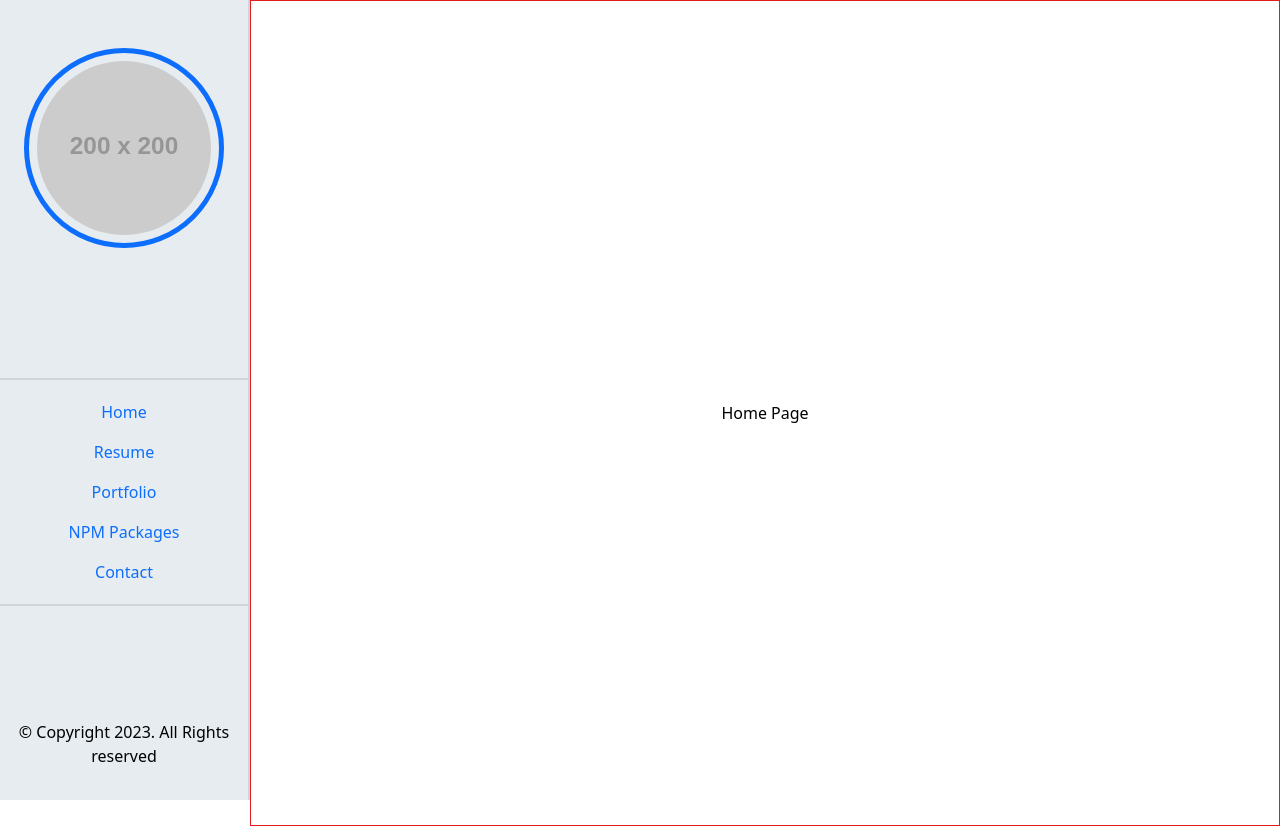
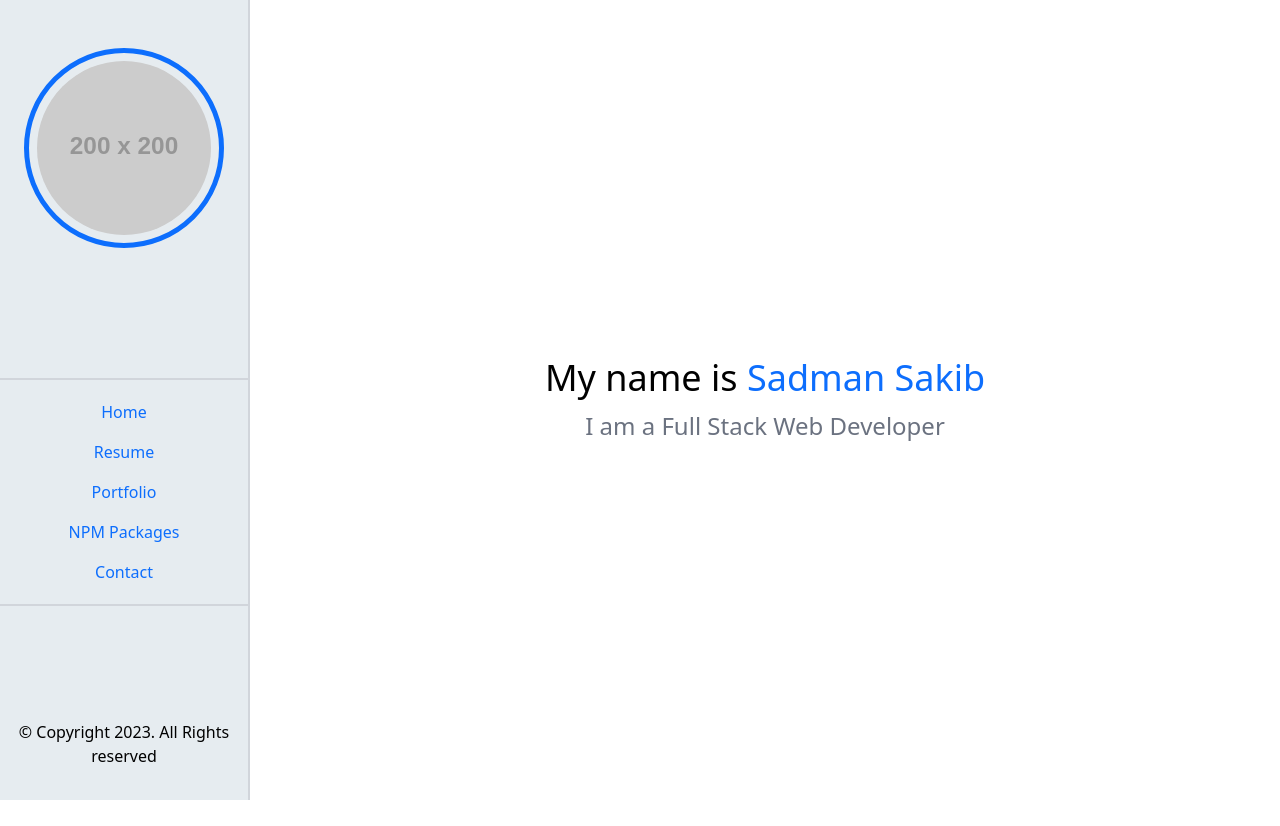
Before and after one commit to ssakib4040/nextjs-portfolio, a Next.js app: page / in a window 1280 px wide. After the commit the page ends 800 px from the top, so only its background shows below. Built offline with nearby package versions, Linux system fonts and the light colour scheme.

Commit message:
Home Page added

```diff
--- a/components/Layout.tsx
+++ b/components/Layout.tsx
@@ -11,9 +11,7 @@ export default function Layout({ children }: { children: any }) {
   return (
     <>
       <Sidebar sidebar={sidebar.isOpen} />
-      <div
-        className={`${sidebar.isOpen && "ml-[250px]"} transition-all p-3 dev`}
-      >
+      <div className={`${sidebar.isOpen && "ml-[250px]"} transition-all`}>
         {/* <h1>Home</h1> */}
 
         {/* <button onClick={toggleSidebar}>Toggle Sidebar</button> */}
--- a/pages/index.tsx
+++ b/pages/index.tsx
@@ -1,7 +1,12 @@
 export default function Index() {
   return (
-    <div className="h-screen flex justify-center items-center">
-      <h2>Home Page</h2>
+    <div className="h-screen flex flex-col justify-center items-center">
+      <h2 className="text-4xl font-medium mb-3">
+        My name is <span className="text-[#0D6EFD]">Sadman Sakib</span>
+      </h2>
+      <p className="text-2xl font-medium text-gray-500">
+        I am a Full Stack Web Developer
+      </p>
     </div>
   );
 }
```
